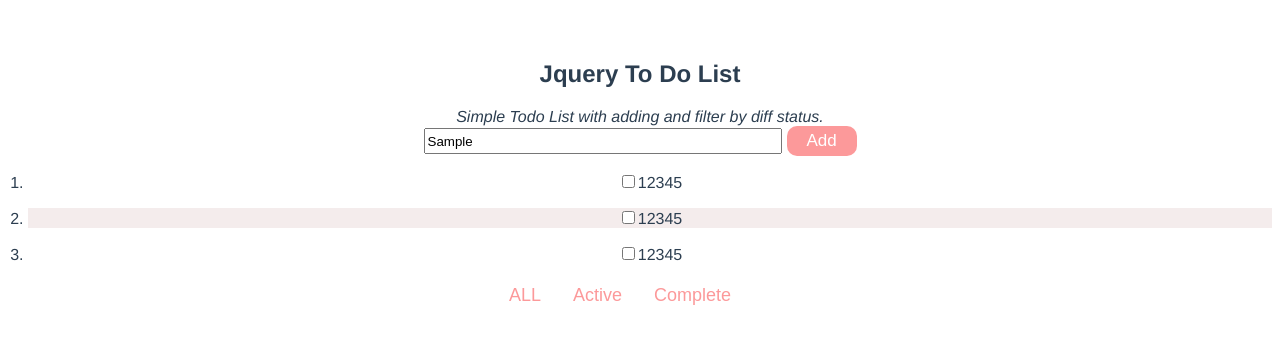
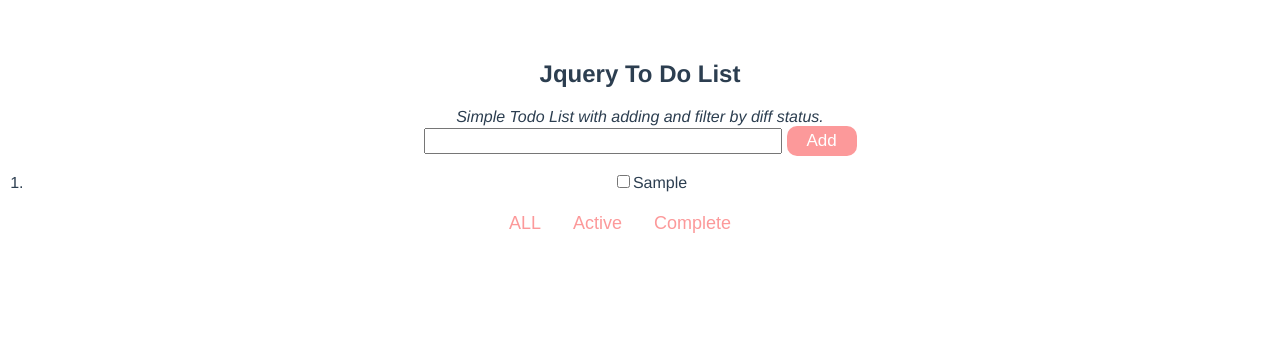
Before and after one commit to KwokDont/Vue_to_do_list, a Vue app: page / in a window 1280 px wide. Both pictures are taken after typing "Sample" into the empty fields and a click on the button "Add". Shown: the top 344 px of the page. Built offline with nearby package versions, Linux system fonts and the light colour scheme.

Commit message:
[GRD] cover AC3

```diff
--- a/src/App.vue
+++ b/src/App.vue
@@ -1,8 +1,8 @@
 <template>
   <div id="app">
     <Header />
-    <AddItem />
-    <List />
+    <AddItem @submitNewItem="addListItem" />
+    <List :todoItem="todoItem"/>
     <FootButtom/>
   </div>
 </template>
@@ -20,7 +20,17 @@ export default {
     List,
     AddItem,
     FootButtom,
-  }
+  },
+  data() {
+    return {
+      todoItem:[],
+    }
+  },
+  methods: {
+    addListItem(newItem){
+      this.todoItem.push(newItem);
+    }
+  },
 }
 </script>
 
--- a/src/components/AddItem.vue
+++ b/src/components/AddItem.vue
@@ -1,14 +1,29 @@
 <template>
     <div id="addItem">
-        <input id="add_input" />
-        <button id="add_button">Add</button>
+        <input id="add_input" type="text" v-model="newItem" />
+        <button id="add_button" v-on:click="handleAddItem">Add</button>
     </div>
 </template>
 
 <script>
     export default {
         name: "addItem",
-    }
+        data() {
+            return {
+                newItem: ""
+            };
+        },
+        methods: {
+            handleAddItem() {
+                if (this.newItem == "") {
+                    alert("不能为空");
+                    return;
+                }
+                this.$emit("submitNewItem", this.newItem);
+                this.newItem = "";
+            }
+        }
+    };
 </script>
 
 <style scoped>
--- a/src/components/Item.vue
+++ b/src/components/Item.vue
@@ -1,14 +1,17 @@
 <template>
     <div id="Item">
         <p>
-            <input type="checkbox" class="checkbox" />12345
+            <input type="checkbox" class="checkbox" />{{itemMessage}}
         </p>
     </div>
 </template>
 
 <script>
     export default {
-        name: "Item"
+        name: "listItem",
+        props:{
+            itemMessage: String,
+        }
     }
 </script>
 
--- a/src/components/List.vue
+++ b/src/components/List.vue
@@ -1,7 +1,7 @@
 <template>
     <div id="List">
         <ol>
-            <li v-for="n in count" v-bind:key="n" :class="color[n%2]"><Item /></li>
+            <li v-for="(item,index) in todoItem" v-bind:key="index" :class="color[index%2]"><Item :itemMessage="item"/></li>
         </ol>
 
     </div>
@@ -14,10 +14,12 @@
         components: {
             Item,
         },
+        props:{
+            todoItem: Array,
+        },
         data() {
             return {
-                count : 3,
-                color:["peach", "white"],
+                color:["white", "peach"],
             }
         },
     }
```
